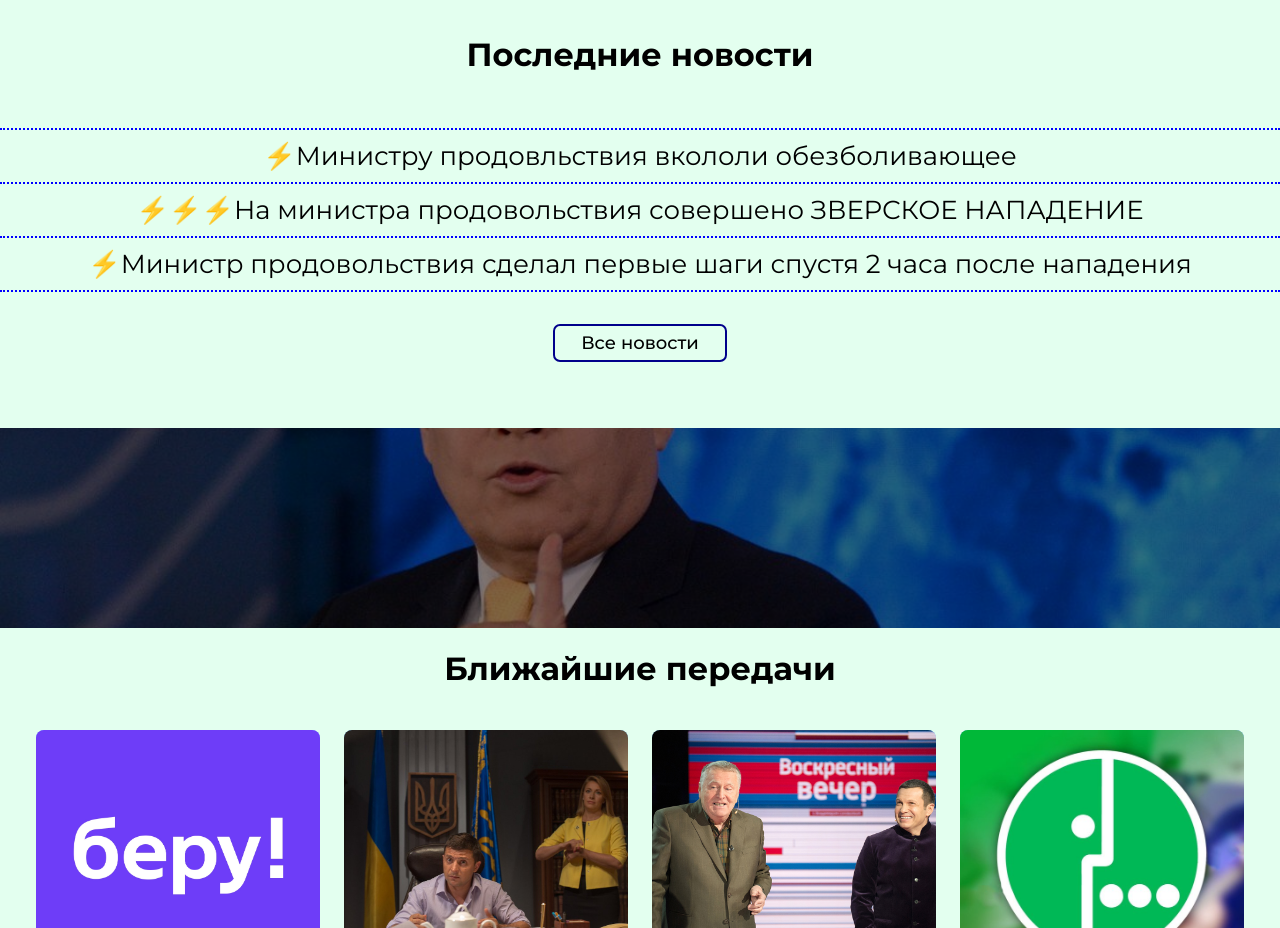
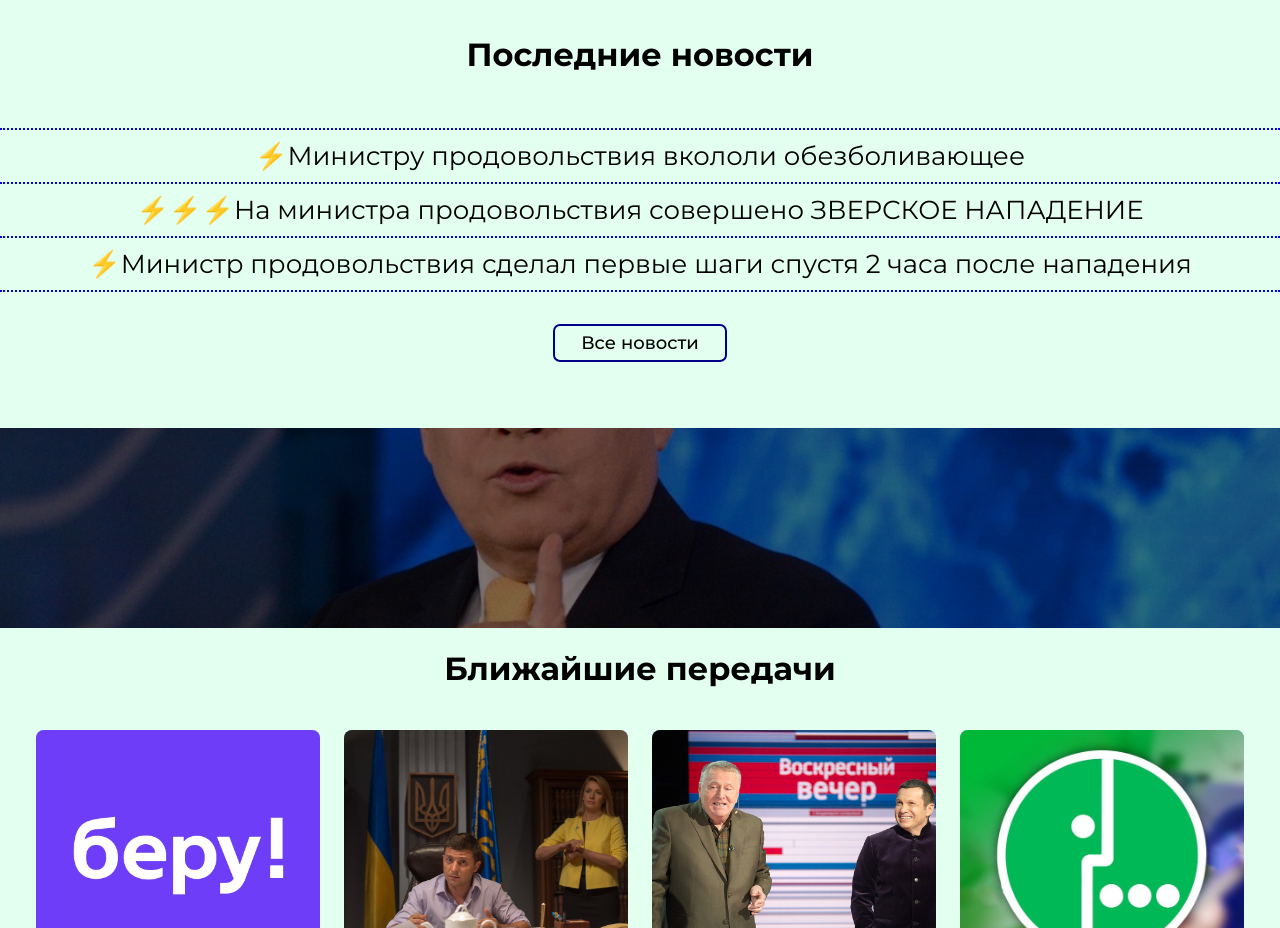
Before and after one commit to ndrsntp/ndrsntp.github.io, a plain HTML site: page gsnr/index.html in a window 1280 px wide. Shown: the part 871-1799 px from the top of the page. Drawn offline with Linux system fonts and the light colour scheme.

Commit message:
Update index.html

```diff
--- a/gsnr/index.html
+++ b/gsnr/index.html
@@ -39,7 +39,7 @@
             <div id="lastNews">
                 <h1>Последние новости</h1>
                 <div class="newsCont">
-                    <p onclick="location.href='article-1.html'" class="bordertop">⚡️Министру продовльствия вкололи обезболивающее</p>
+                    <p onclick="location.href='article-1.html'" class="bordertop">⚡️Министру продовольствия вкололи обезболивающее</p>
                     <p onclick="location.href='article-1.html'">⚡️⚡️⚡️На министра продовольствия совершено ЗВЕРСКОЕ НАПАДЕНИЕ</p>
                     <p onclick="location.href='article-1.html'">⚡️Министр продовольствия сделал первые шаги спустя 2 часа после нападения</p>
                 </div>
```
